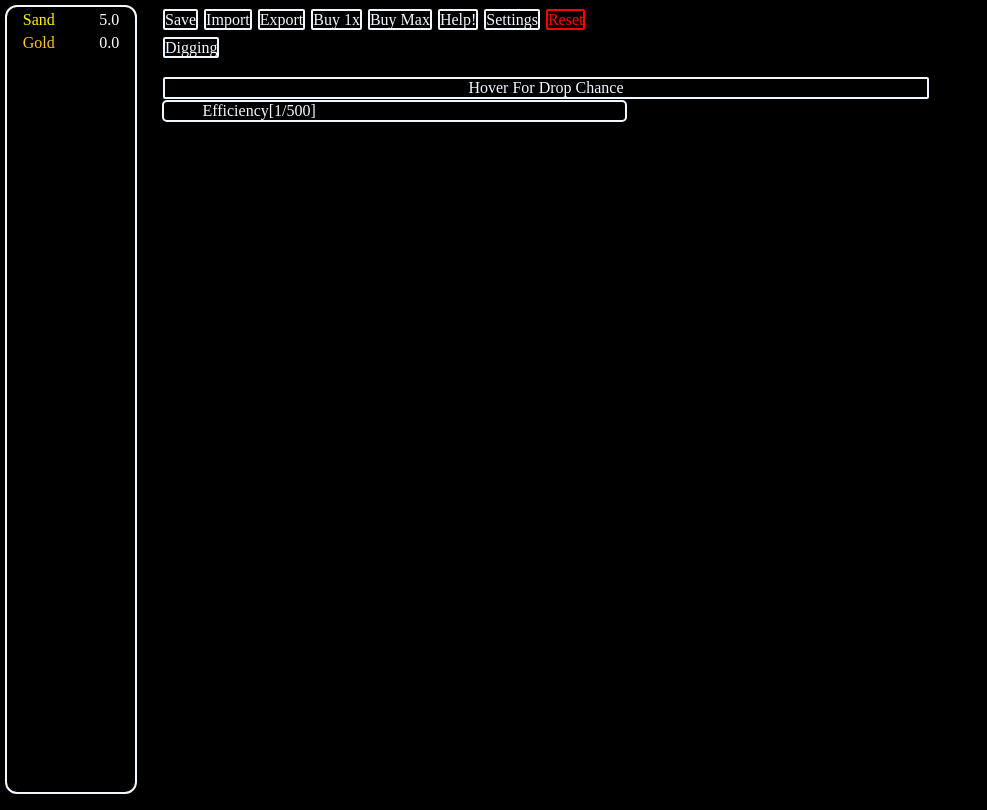
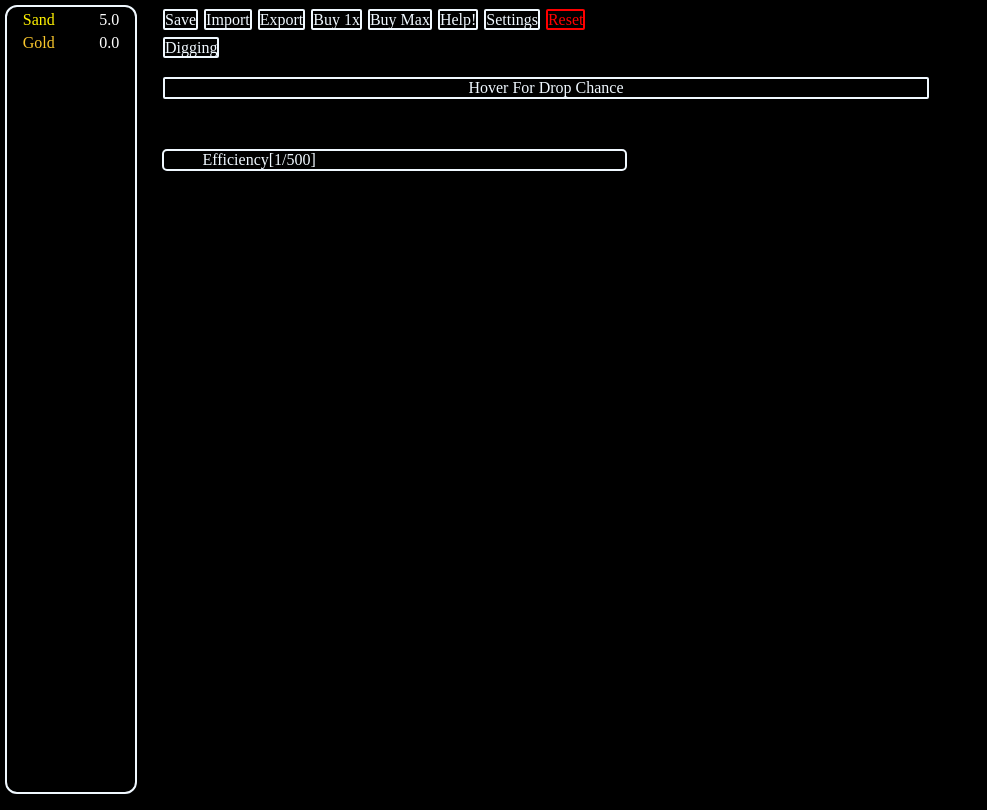
Before and after one commit to zederbear/Incremental-Sands, a plain HTML site: page index.html in a window 1280 px wide. Shown: the whole page, without its empty margins (0-987 px from the left). Drawn offline with Linux system fonts and the light colour scheme.

Commit message:
edited upgrade buttons style

```diff
--- a/css/styles.css
+++ b/css/styles.css
@@ -138,9 +138,11 @@ body {
 
 .upg {
     color: aliceblue;
+    align-items: center;
     border-color: aliceblue;
     border-style: solid;
     width: 50%;
+    margin-top: 50px;
     border-radius: 5px;
     border-width: 2px;
     padding-left: 5%; padding-right: 5%;
```
